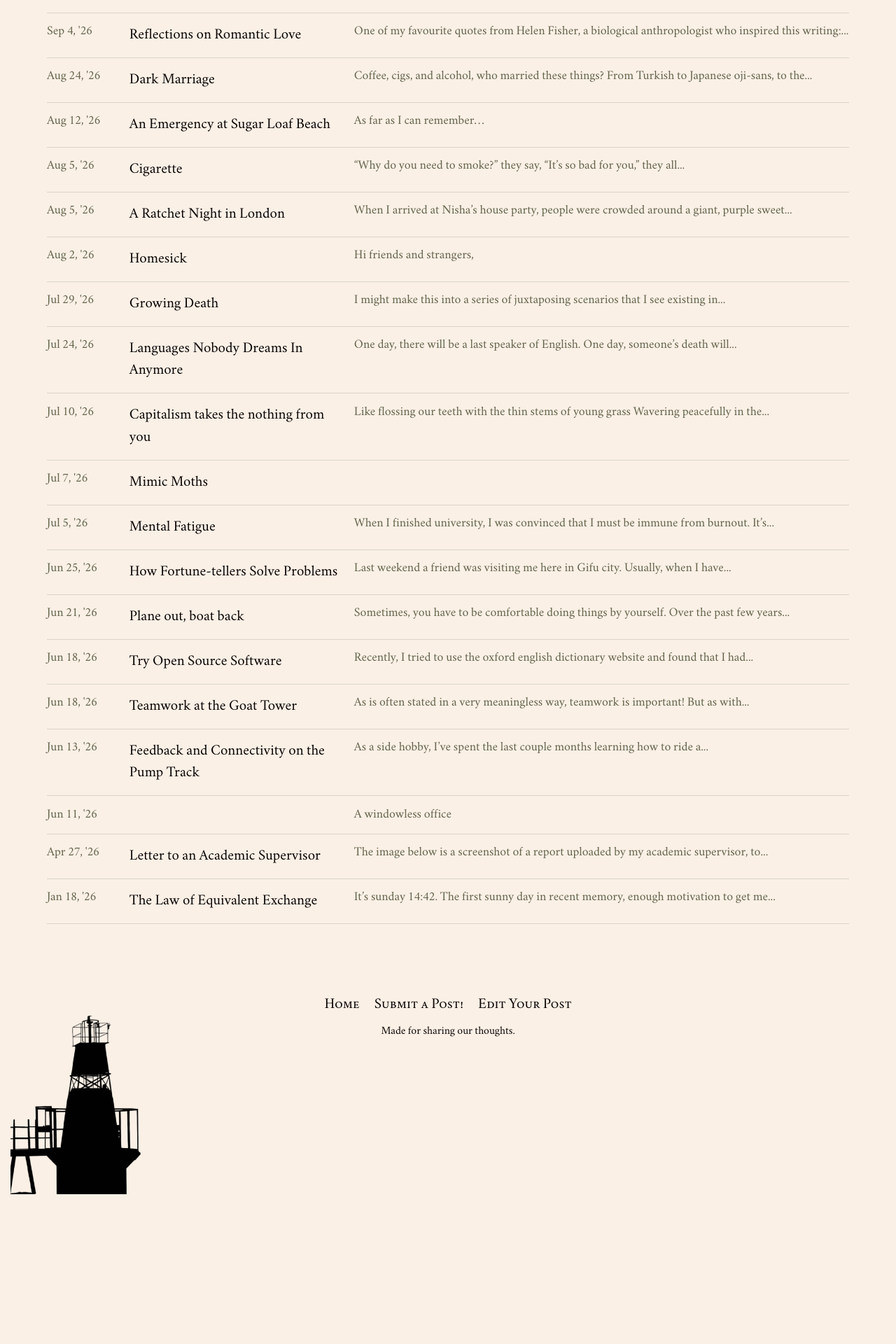
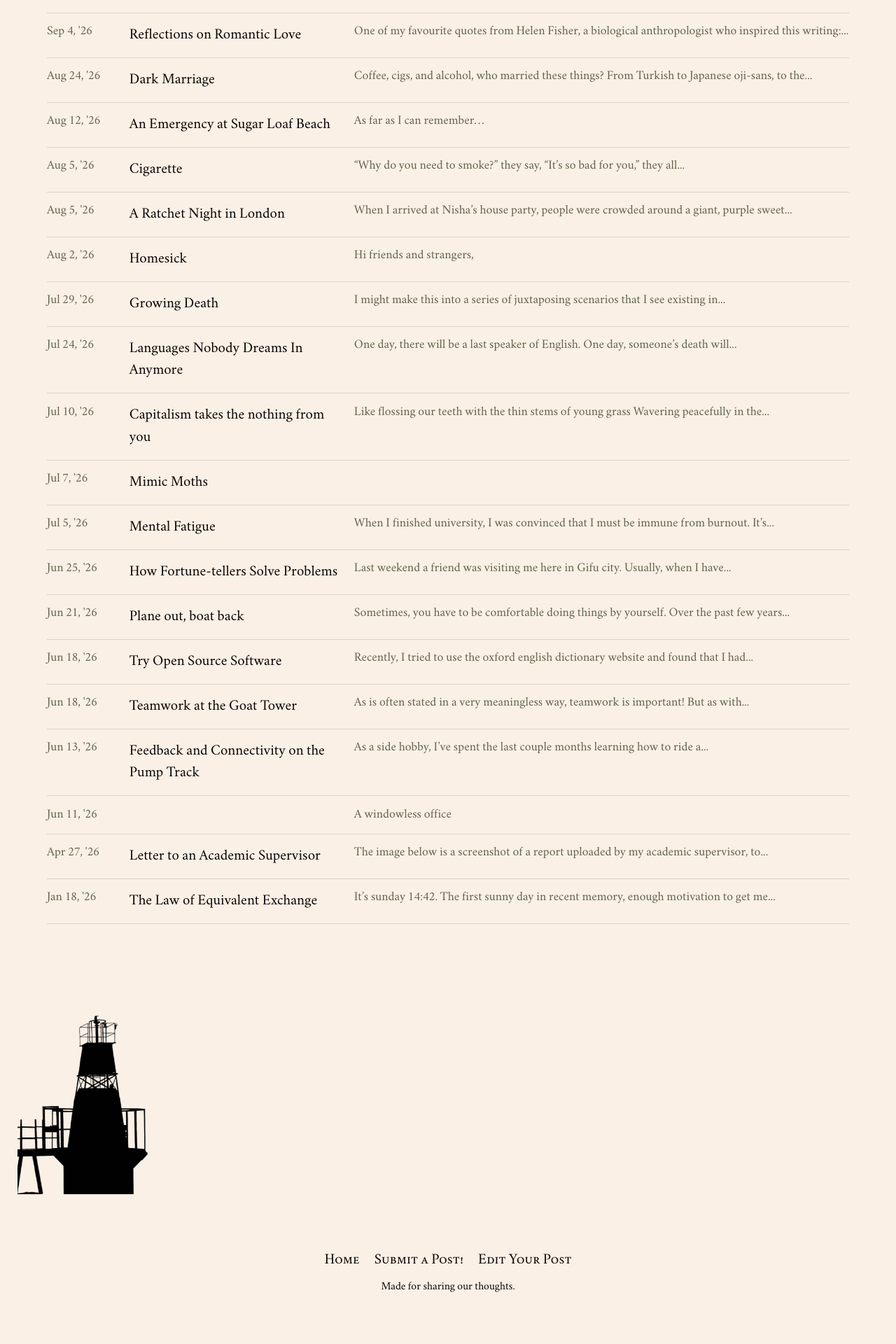
Before and after one commit to batterypointwriting/batterypointwriting.github.io, a Jekyll site: the page built from index.html, in a window 1280 px wide. Shown: the part 833-2753 px from the top of the page at 70% size. Built offline with Jekyll 4.4.1, drawn with Linux system fonts in a browser that asks for light colours; the list of posts is cut into pages by our own code; before the commit the page ends 2539 px from its top, so only the background shows below that.

Commit message:
Update _base.scss

```diff
--- a/_sass/_base.scss
+++ b/_sass/_base.scss
@@ -176,14 +176,26 @@ figcaption {
 
 .image-container {
   position: relative;
+  width: 100%;
+  overflow: hidden;
 }
 
 .lighthouse-img {
-  position: absolute;
-  top: 0;
-  left: -10px;
-  width: 200px; /* Adjust as needed */
+  display: block;
+  position: relative;
+  width: 200px;
+  max-width: 100%;
   height: auto;
+  margin-left: 0;
+}
+
+/* Phones */
+@media screen and (max-width: 600px) {
+  .lighthouse-img {
+    width: 120px;
+    max-width: 35vw;
+    margin-left: 0;
+  }
 }
 
 .parallax-container {
```
